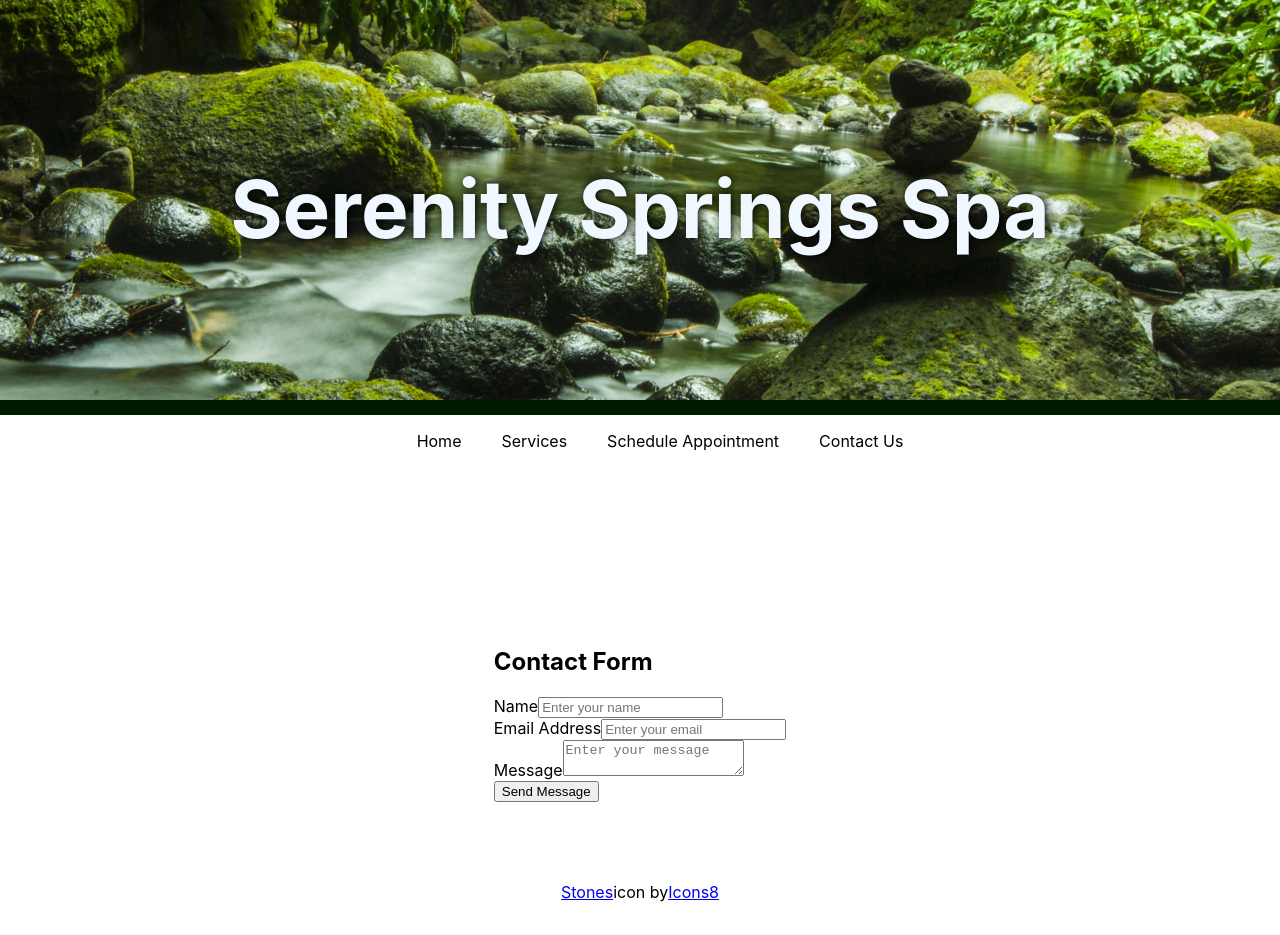
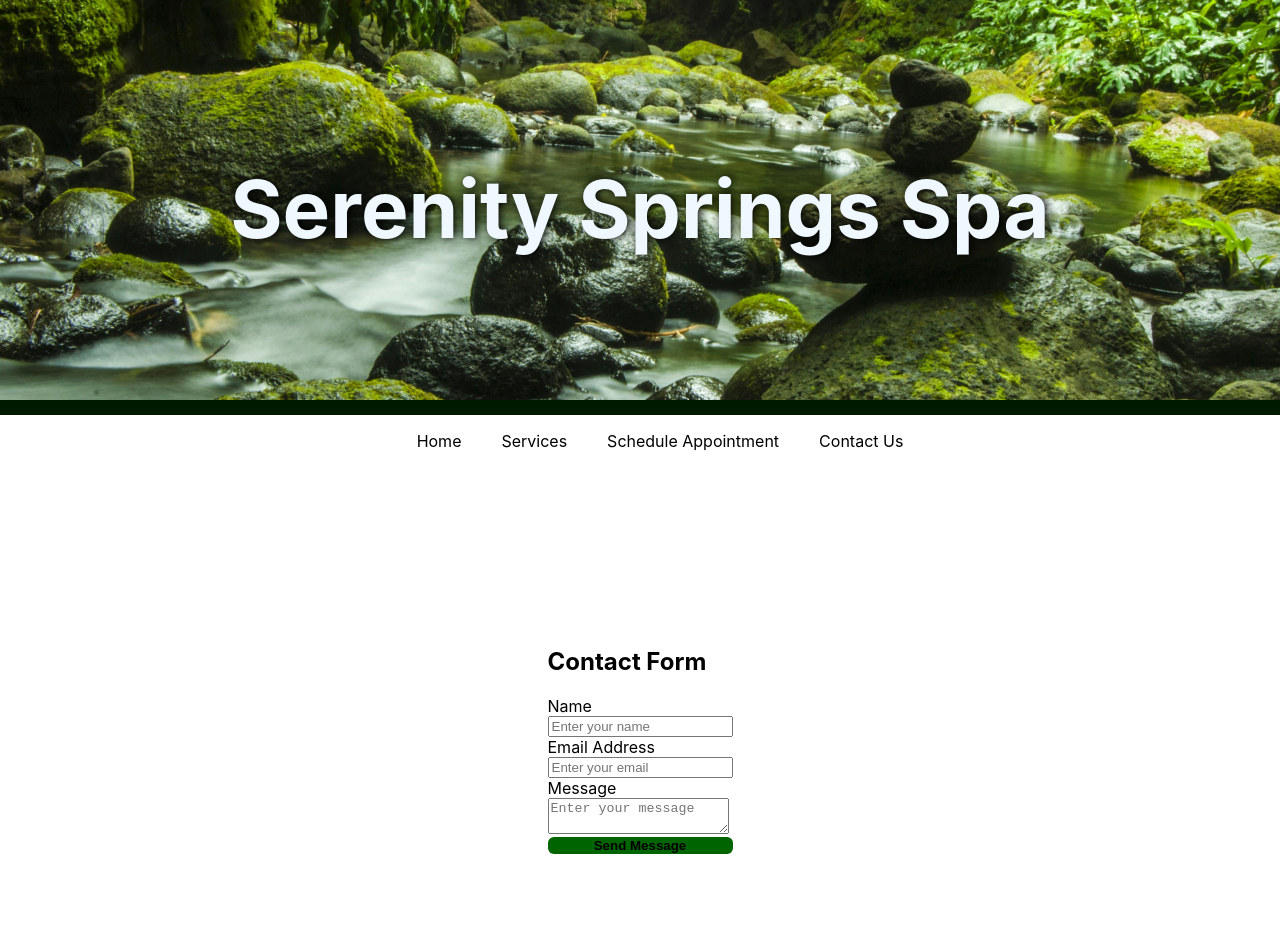
Before and after one commit to codiemaureen/SerenitySpringsSpa, a React (Create React App) app: page / in a window 1280 px wide. Shown: the top 935 px of the page. Before the commit the page ends 902 px from the top, so only its background shows below. Built offline with nearby package versions, Linux system fonts and the light colour scheme.

Commit message:
Adding style to contact form

```diff
--- a/src/style/contact.css
+++ b/src/style/contact.css
@@ -1,5 +1,17 @@
-.contactForm{
+.contactForm {
  margin: auto;
  display: flex;
  justify-content: center;
 }
+
+.field{
+ display: block;
+}
+
+button {
+ width: 100%;
+ background-color: darkgreen;
+ border: none;
+ border-radius: 6px;
+ font-weight: 600;
+}
```
